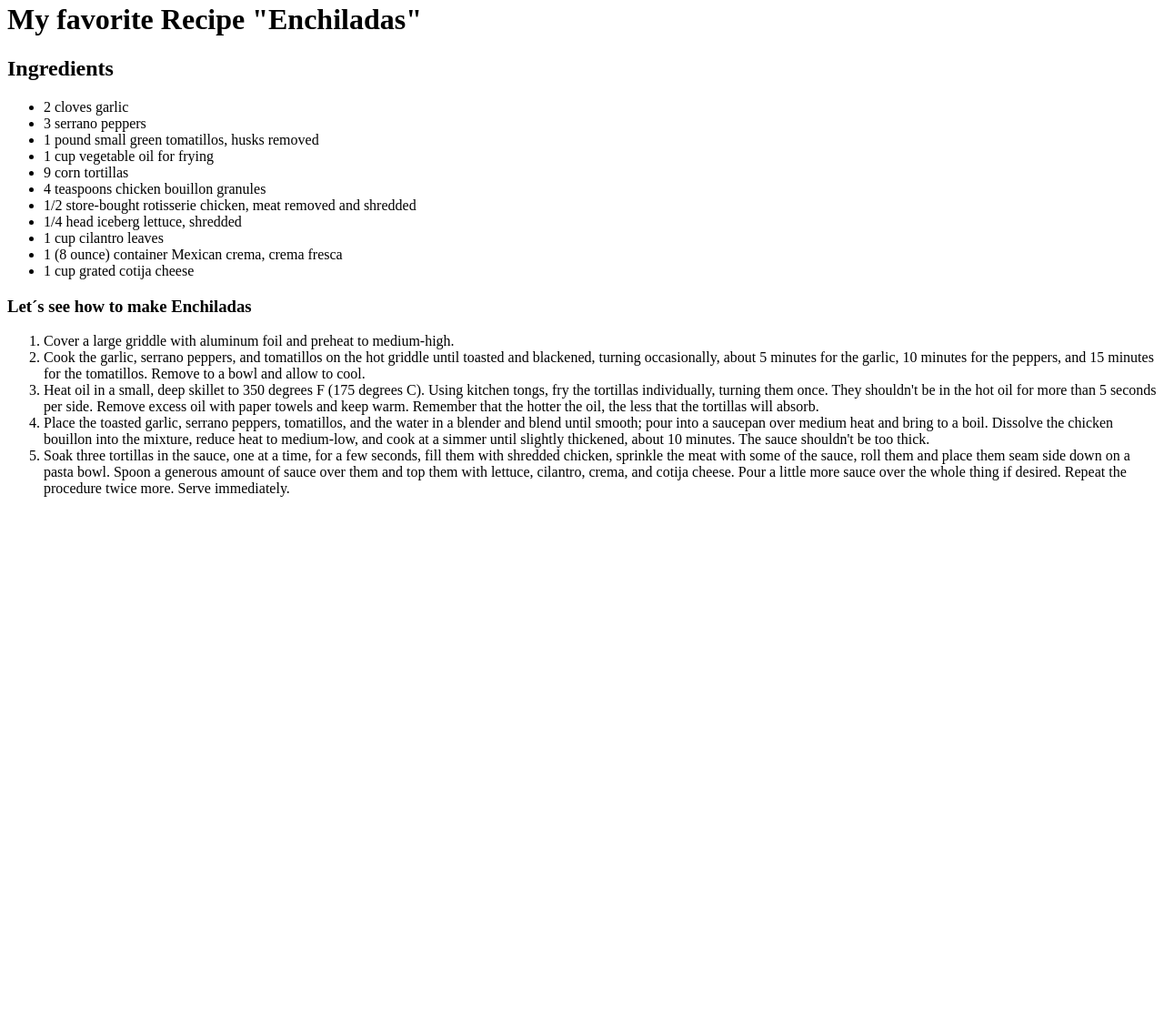
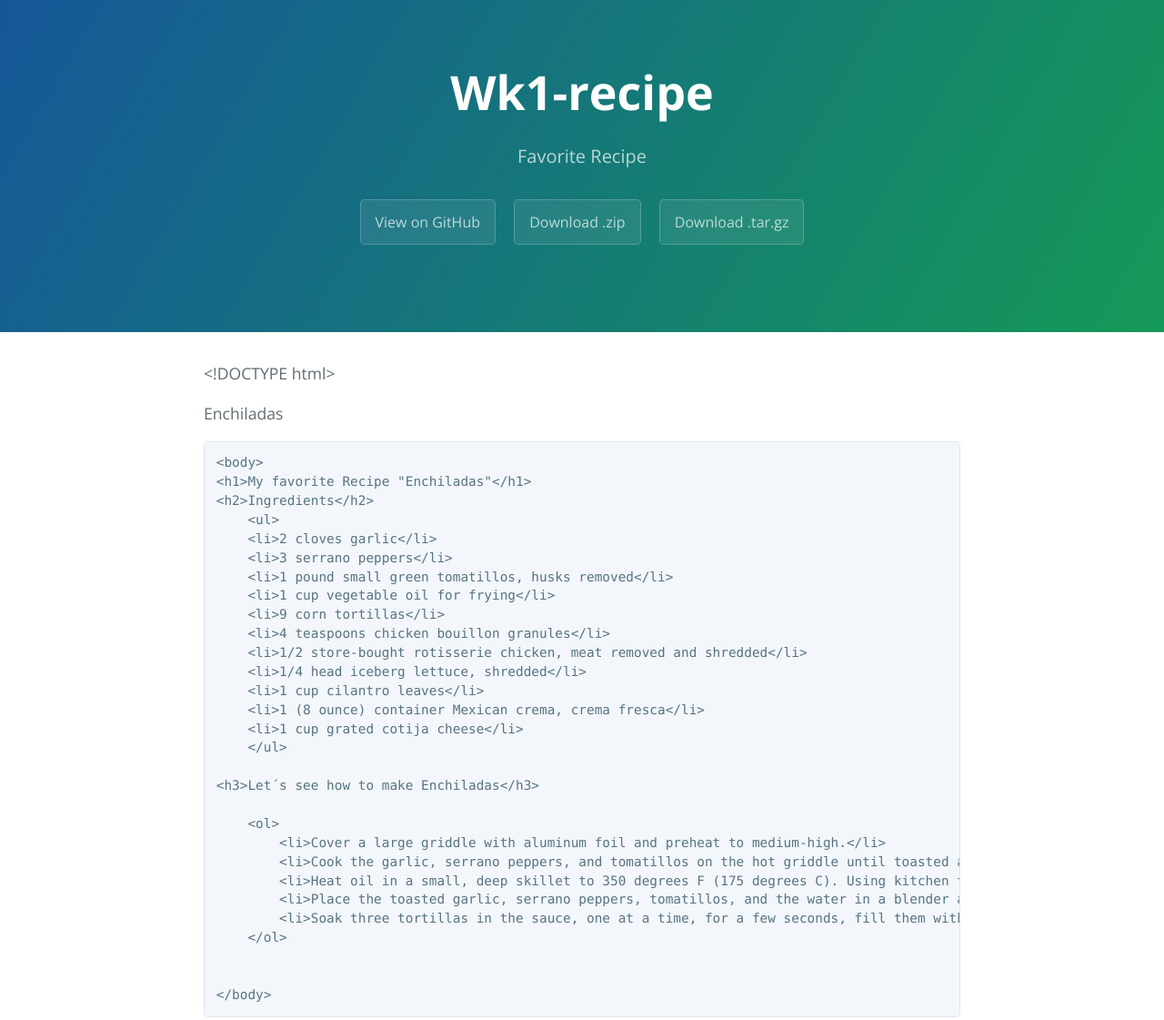
Before and after one commit to ramzeram/wk1-recipe, a plain HTML site: page index.html in a window 1280 px wide. Shown: the part 18-1139 px from the top of the page at 91% size. Before the commit the page ends 800 px from the top, so only its background shows below. Drawn offline with nearby package versions, Linux system fonts and the light colour scheme.

Commit message:
Create gh-pages branch via GitHub

```diff
--- a/index.html
+++ b/index.html
@@ -1,39 +1,73 @@
 <!DOCTYPE html>
-<html>
-<head>
-    <meta charset="utf-8">
-    <title>Enchiladas</title>
+<html lang="en-us">
+  <head>
+    <meta charset="UTF-8">
+    <title>Wk1-recipe by ramzeram</title>
+    <meta name="viewport" content="width=device-width, initial-scale=1">
+    <link rel="stylesheet" type="text/css" href="stylesheets/normalize.css" media="screen">
+    <link href='https://fonts.googleapis.com/css?family=Open+Sans:400,700' rel='stylesheet' type='text/css'>
+    <link rel="stylesheet" type="text/css" href="stylesheets/stylesheet.css" media="screen">
+    <link rel="stylesheet" type="text/css" href="stylesheets/github-light.css" media="screen">
+  </head>
+  <body>
+    <section class="page-header">
+      <h1 class="project-name">Wk1-recipe</h1>
+      <h2 class="project-tagline">Favorite Recipe</h2>
+      <a href="https://github.com/ramzeram/wk1-recipe" class="btn">View on GitHub</a>
+      <a href="https://github.com/ramzeram/wk1-recipe/zipball/master" class="btn">Download .zip</a>
+      <a href="https://github.com/ramzeram/wk1-recipe/tarball/master" class="btn">Download .tar.gz</a>
+    </section>
 
-</head>
+    <section class="main-content">
+      <p>&lt;!DOCTYPE html&gt;
+
+</p>
+
+    Enchiladas
+
+<p></p>
+
+<pre><code>&lt;body&gt;
+&lt;h1&gt;My favorite Recipe "Enchiladas"&lt;/h1&gt;
+&lt;h2&gt;Ingredients&lt;/h2&gt;
+    &lt;ul&gt;
+    &lt;li&gt;2 cloves garlic&lt;/li&gt;
+    &lt;li&gt;3 serrano peppers&lt;/li&gt;
+    &lt;li&gt;1 pound small green tomatillos, husks removed&lt;/li&gt;
+    &lt;li&gt;1 cup vegetable oil for frying&lt;/li&gt;
+    &lt;li&gt;9 corn tortillas&lt;/li&gt;
+    &lt;li&gt;4 teaspoons chicken bouillon granules&lt;/li&gt;
+    &lt;li&gt;1/2 store-bought rotisserie chicken, meat removed and shredded&lt;/li&gt;
+    &lt;li&gt;1/4 head iceberg lettuce, shredded&lt;/li&gt;
+    &lt;li&gt;1 cup cilantro leaves&lt;/li&gt;
+    &lt;li&gt;1 (8 ounce) container Mexican crema, crema fresca&lt;/li&gt;
+    &lt;li&gt;1 cup grated cotija cheese&lt;/li&gt;
+    &lt;/ul&gt;
+
+&lt;h3&gt;Let´s see how to make Enchiladas&lt;/h3&gt;
+
+    &lt;ol&gt;
+        &lt;li&gt;Cover a large griddle with aluminum foil and preheat to medium-high.&lt;/li&gt;
+        &lt;li&gt;Cook the garlic, serrano peppers, and tomatillos on the hot griddle until toasted and blackened, turning occasionally, about 5 minutes for the garlic, 10 minutes for the peppers, and 15 minutes for the tomatillos. Remove to a bowl and allow to cool.&lt;/li&gt;
+        &lt;li&gt;Heat oil in a small, deep skillet to 350 degrees F (175 degrees C). Using kitchen tongs, fry the tortillas individually, turning them once. They shouldn't be in the hot oil for more than 5 seconds per side. Remove excess oil with paper towels and keep warm. Remember that the hotter the oil, the less that the tortillas will absorb.&lt;/li&gt;
+        &lt;li&gt;Place the toasted garlic, serrano peppers, tomatillos, and the water in a blender and blend until smooth; pour into a saucepan over medium heat and bring to a boil. Dissolve the chicken bouillon into the mixture, reduce heat to medium-low, and cook at a simmer until slightly thickened, about 10 minutes. The sauce shouldn't be too thick.&lt;/li&gt;
+        &lt;li&gt;Soak three tortillas in the sauce, one at a time, for a few seconds, fill them with shredded chicken, sprinkle the meat with some of the sauce, roll them and place them seam side down on a pasta bowl. Spoon a generous amount of sauce over them and top them with lettuce, cilantro, crema, and cotija cheese. Pour a little more sauce over the whole thing if desired. Repeat the procedure twice more. Serve immediately.&lt;/li&gt;
+    &lt;/ol&gt;
 
 
-    <body>
-    <h1>My favorite Recipe "Enchiladas"</h1>
-    <h2>Ingredients</h2>
-        <ul>
-        <li>2 cloves garlic</li>
-        <li>3 serrano peppers</li>
-        <li>1 pound small green tomatillos, husks removed</li>
-        <li>1 cup vegetable oil for frying</li>
-        <li>9 corn tortillas</li>
-        <li>4 teaspoons chicken bouillon granules</li>
-        <li>1/2 store-bought rotisserie chicken, meat removed and shredded</li>
-        <li>1/4 head iceberg lettuce, shredded</li>
-        <li>1 cup cilantro leaves</li>
-        <li>1 (8 ounce) container Mexican crema, crema fresca</li>
-        <li>1 cup grated cotija cheese</li>
-        </ul>
+&lt;/body&gt;
+</code></pre>
 
-    <h3>Let´s see how to make Enchiladas</h3>
+<p></p>
 
-        <ol>
-            <li>Cover a large griddle with aluminum foil and preheat to medium-high.</li>
-            <li>Cook the garlic, serrano peppers, and tomatillos on the hot griddle until toasted and blackened, turning occasionally, about 5 minutes for the garlic, 10 minutes for the peppers, and 15 minutes for the tomatillos. Remove to a bowl and allow to cool.</li>
-            <li>Heat oil in a small, deep skillet to 350 degrees F (175 degrees C). Using kitchen tongs, fry the tortillas individually, turning them once. They shouldn't be in the hot oil for more than 5 seconds per side. Remove excess oil with paper towels and keep warm. Remember that the hotter the oil, the less that the tortillas will absorb.</li>
-            <li>Place the toasted garlic, serrano peppers, tomatillos, and the water in a blender and blend until smooth; pour into a saucepan over medium heat and bring to a boil. Dissolve the chicken bouillon into the mixture, reduce heat to medium-low, and cook at a simmer until slightly thickened, about 10 minutes. The sauce shouldn't be too thick.</li>
-            <li>Soak three tortillas in the sauce, one at a time, for a few seconds, fill them with shredded chicken, sprinkle the meat with some of the sauce, roll them and place them seam side down on a pasta bowl. Spoon a generous amount of sauce over them and top them with lettuce, cilantro, crema, and cotija cheese. Pour a little more sauce over the whole thing if desired. Repeat the procedure twice more. Serve immediately.</li>
-        </ol>
+      <footer class="site-footer">
+        <span class="site-footer-owner"><a href="https://github.com/ramzeram/wk1-recipe">Wk1-recipe</a> is maintained by <a href="https://github.com/ramzeram">ramzeram</a>.</span>
+
+        <span class="site-footer-credits">This page was generated by <a href="https://pages.github.com">GitHub Pages</a> using the <a href="https://github.com/jasonlong/cayman-theme">Cayman theme</a> by <a href="https://twitter.com/jasonlong">Jason Long</a>.</span>
+      </footer>
+
+    </section>
 
 
-    </body>
+  </body>
 </html>
```
